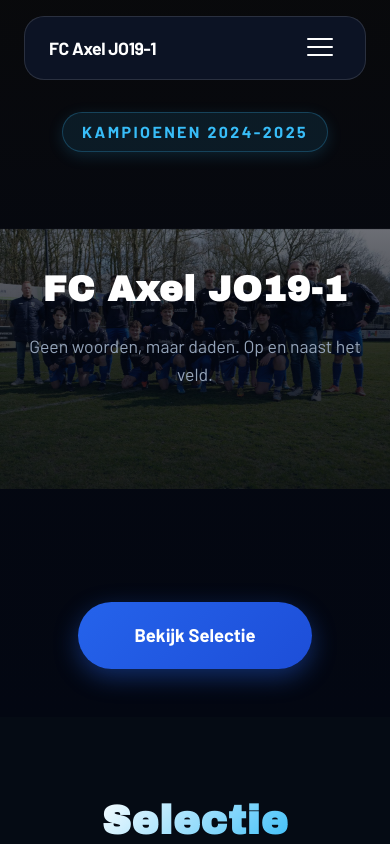
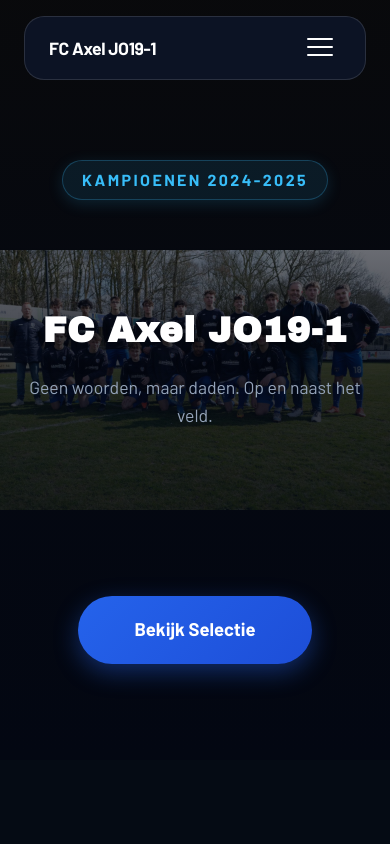
Before and after one commit to mickploegaert/fcaxel019, a Next.js app: page / in a window 390 px wide. Shown: the top 844 px of the page. Built offline with nearby package versions, Linux system fonts and the light colour scheme.

Commit message:
Fix Guus/Ferre image crop & optimize mobile hero spacing

```diff
--- a/app/globals.css
+++ b/app/globals.css
@@ -680,24 +680,26 @@
   .nav-links.open { display: flex; }
 
   .hero {
-    min-height: 85vh;
-    padding-top: 6rem;
+    min-height: 90vh;
+    padding-top: 8rem;
     align-items: stretch;
-    padding-bottom: 3rem;
+    padding-bottom: 4rem;
   }
 
   .hero-content {
     justify-content: space-between;
     height: 100%;
     margin: 0 auto;
+    padding-bottom: 2rem;
   }
 
   .hero-top {
-    margin-top: 1rem;
+    margin-top: 2rem;
   }
 
   .hero-middle {
     margin: auto 0;
+    padding: 2rem 0;
   }
 
   .hero-bottom {
--- a/lib/team-data.ts
+++ b/lib/team-data.ts
@@ -28,7 +28,7 @@
   { number: 1, name: "Joey", position: "Keeper", goals: 1, assists: 2, image: "/assets/images/joey1.jpg", imagePosition: "center top" },
   { number: 2, name: "Pim", position: "Verdediger", goals: 2, assists: 4, image: "/assets/images/pim2.jpg", imagePosition: "center top" },
   { number: 3, name: "Loic", position: "Verdediger", goals: 1, assists: 3, image: "/assets/images/loïc10.jpg", imagePosition: "center top" },
-  { number: 4, name: "Guus", position: "Verdediger", goals: 3, assists: 1, image: "/assets/images/guus4.jpg", imagePosition: "center 15%" },
+  { number: 4, name: "Guus", position: "Verdediger", goals: 3, assists: 1, image: "/assets/images/guus4.jpg", imagePosition: "center 30%" },
   { number: 5, name: "Thijmen", position: "Verdediger", goals: 12, assists: 5, image: "/assets/images/thijmen5.jpg", imagePosition: "center top" },
   { number: 6, name: "Teije", position: "Middenvelder", goals: 4, assists: 6, image: "/assets/images/teije6.jpg", imagePosition: "center top" },
   { number: 7, name: "Mick", position: "Middenvelder", goals: 2, assists: 3, image: "/assets/images/mick7.jpg", imagePosition: "center top" },
@@ -38,7 +38,7 @@
   { number: 11, name: "Tijn", position: "Aanvaller", goals: 7, assists: 4, image: "/assets/images/tijn11.jpg", imagePosition: "center top" },
   { number: 12, name: "Micah", position: "Wissel", goals: 2, assists: 3, image: "/assets/images/micah12.jpg", imagePosition: "center top" },
   { number: 13, name: "Merijn", position: "Wissel", goals: 4, assists: 1, image: "/assets/images/merijn13.jpg", imagePosition: "center top" },
-  { number: 14, name: "Ferre", position: "Wissel", goals: 3, assists: 2, image: "/assets/images/ferre14.jpg", imagePosition: "center 15%" }
+  { number: 14, name: "Ferre", position: "Wissel", goals: 3, assists: 2, image: "/assets/images/ferre14.jpg", imagePosition: "center 30%" }
 ];
 
 const matches: Match[] = [
```
